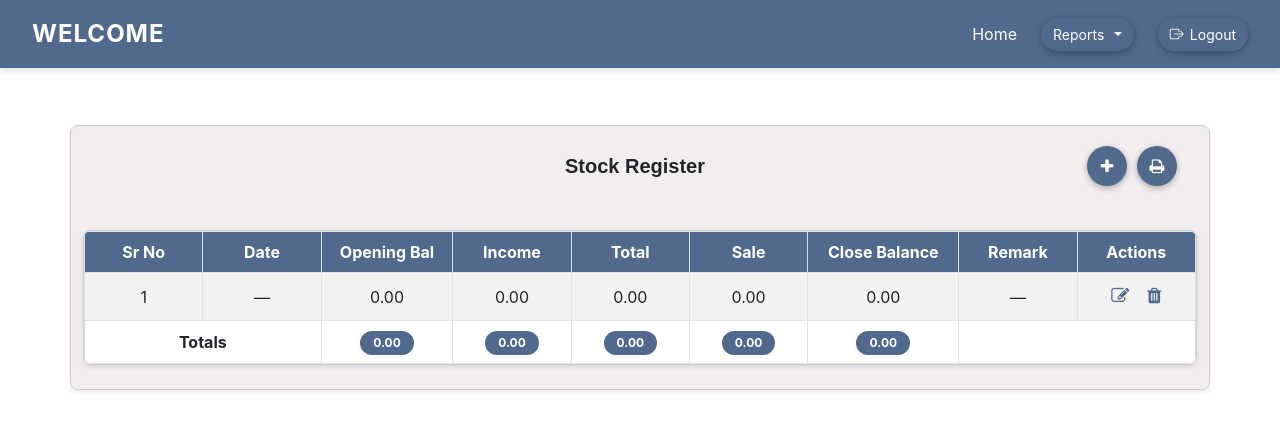
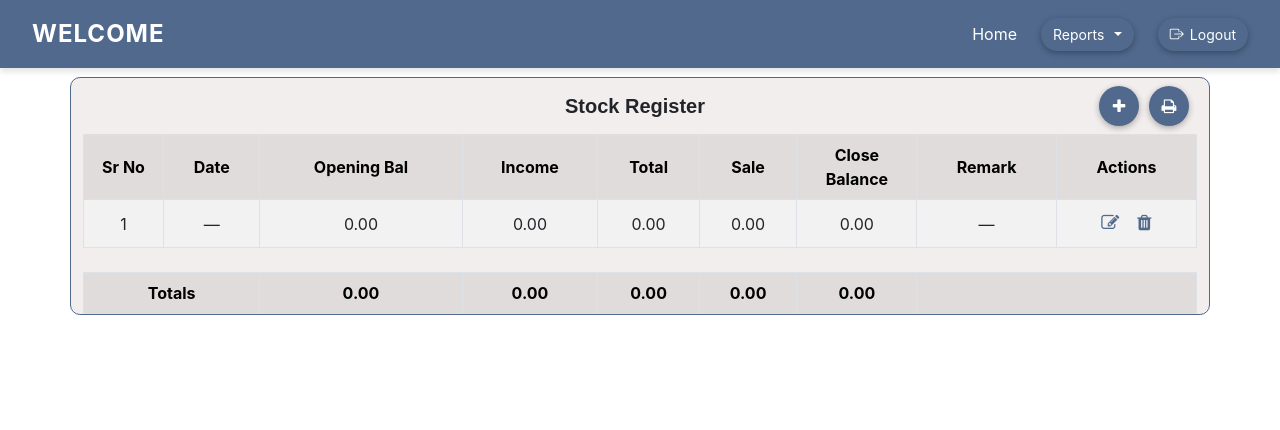
Before and after one commit to Sajjadkhusain/ExcelTransactionDetails, a React (Create React App) app: page /stock-rajester in a window 1280 px wide. Shown: the top 430 px of the page. Built offline with nearby package versions, Linux system fonts and the light colour scheme; sample sign-in values are in the browser's storage.

Commit message:
New UI change for Stock

```diff
--- a/src/component/StockData/Stock.css
+++ b/src/component/StockData/Stock.css
@@ -1,39 +1,75 @@
-/* Ensure table cells have consistent height */
-.table td,
-.table th {
-  vertical-align: middle;
-  min-width: 100px;
+.mainDiv {
+  margin-top: 77px;
+  border-radius: 10px;
+  border: 1px solid #50698d;
+  margin-top: 77px;
+  background-color: #f3eeee;
+}
+.subDiv {
+  display: flex;
+  align-items: center;
+  justify-content: space-between;
+  padding: 20px;
+  font-family: sans-serif;
+  position: relative;
+  padding: 8px;
+}
+.mainHeading {
+  font-size: 20px;
+  font-weight: bold;
+  text-align: center;
+  flex: 1;
+  text-decoration-color: #50698d;
+  text-decoration-thickness: 2px;
+}
+.circleBtn {
+  border-radius: 50%;
+  background-color: #50698d;
+  box-shadow: 0px 2px 6px rgba(0, 0, 0, 0.3);
+  color: #fff;
+  width: 40px;
+  height: 40px;
+  display: flex;
+  justify-content: center;
+  align-items: center;
+  padding: 0;
+}
+.circleBtn:hover {
+  background-color: #50698d;
+  color: #fff;
 }
 
-/* Make action buttons more compact */
-.btn-sm.p-1 {
-  padding: 0.15rem 0.35rem;
+/****************Table css****************************/
+.headingColor {
+  background-color: #e0dcdc !important;
+  /* background-color: #50698d !important; */
+  color: black !important;
+}
+.scrollable-wrapper {
+  max-height: 471px;
+  overflow-y: auto;
+  position: relative;
 }
 
-/* Responsive adjustments */
-@media (max-width: 768px) {
-  .table-responsive {
-    font-size: 0.9rem;
-  }
-  .form-control-sm {
-    padding: 0.15rem 0.3rem;
-    font-size: 0.8rem;
-  }
+.scrollable-table thead th {
+  position: sticky;
+  top: 0;
+  background: #fff;
+  z-index: 2;
 }
 
-.badge-custom {
-  display: inline-block;
-  background-color: #50698d;
-  color: white;
-  padding: 3px 13px;
-  border-radius: 20px;
+.scrollable-table tfoot td {
+  position: sticky;
+  bottom: 0;
+  background: #fff;
   font-weight: bold;
-  font-size: 12px;
+  z-index: 1;
 }
-.lblName {
-  text-align: left;
-  display: block;
+/******Toastify css *************/
+/* Add this to your CSS file */
+.custom-toast {
+  background-color: #50698d !important; /* Deep teal background */
+  color: #ffffff !important; /* White text */
   font-weight: bold;
-  font-size: 15px;
-  font-family: Arial, Helvetica, sans-serif;
+  border-radius: 8px;
 }
--- a/src/component/StockData/StockRajester.jsx
+++ b/src/component/StockData/StockRajester.jsx
@@ -1,9 +1,9 @@
 import React, { useState } from "react";
 import "./Stock.css";
 import Select from "react-select";
-
+import { ToastContainer, toast } from "react-toastify";
+import "react-toastify/dist/ReactToastify.css";
 const StockRajester = () => {
-  // Form state
   const [formData, setFormData] = useState({
     shopkeeperName: "",
     machineNumber: "",
@@ -92,7 +92,29 @@
     const currentRow = rows.find((row) => row.id === id);
 
     if (!currentRow.date || !currentRow.openingBal) {
-      alert("Please fill in Date and Opening Balance fields");
+      toast.success("Please Enter Date fields!", {
+        className: "custom-toast",
+        progressClassName: "custom-progress",
+        icon: (
+          <span
+            style={{
+              display: "inline-block",
+              width: "24px",
+              height: "24px",
+              borderRadius: "50%",
+              backgroundColor: "#ffff",
+              color: "#50698d",
+              textAlign: "center",
+              lineHeight: "24px",
+              fontSize: "16px",
+              fontWeight: "bold",
+            }}
+          >
+            ✔
+          </span>
+        ),
+      });
+      // alert("Please fill in Date and Opening Balance fields");
       return;
     }
 
@@ -343,48 +365,17 @@
     return `${day}-${monthName}-${year}`;
   };
   return (
-    <div className="container text-center card">
-      <div
-        style={{
-          display: "flex",
-          alignItems: "center",
-          justifyContent: "space-between",
-          padding: "20px",
-          fontFamily: "sans-serif",
-          position: "relative",
-        }}
-      >
+    <>
+      <div className="container mainDiv">
+        <div className="subDiv">
           <div style={{ width: "80px" }}></div>
-        <span
-          style={{
-            fontSize: "20px",
-            fontWeight: "bold",
-            textAlign: "center",
-            flex: 1,
-            textDecorationColor: "#50698d",
-            textDecorationThickness: "2px",
-          }}
-        >
-          Stock Register
-        </span>
+          <span className="mainHeading">Stock Register</span>
           {isFormSubmitted ? (
             <div style={{ display: "flex", gap: "10px" }}>
               <button
                 onClick={() => setIsFormSubmitted(false)}
-              className="btn"
+                className="btn circleBtn"
                 title="Back to list"
-              style={{
-                borderRadius: "50%",
-                backgroundColor: "#50698d",
-                color: "#fff",
-                boxShadow: "0px 2px 6px rgba(0,0,0,0.3)",
-                width: "40px",
-                height: "40px",
-                display: "flex",
-                justifyContent: "center",
-                alignItems: "center",
-                padding: 0,
-              }}
               >
                 <i className="fa fa-arrow-circle-left" aria-hidden="true"></i>
               </button>
@@ -393,50 +384,25 @@
             <div style={{ display: "flex", gap: "10px" }}>
               <button
                 onClick={() => setIsFormSubmitted(true)}
-              className="btn"
+                className="btn circleBtn"
                 title="Add"
-              style={{
-                borderRadius: "50%",
-                backgroundColor: "#50698d",
-                color: "#fff",
-                boxShadow: "0px 2px 6px rgba(0,0,0,0.3)",
-                width: "40px",
-                height: "40px",
-                display: "flex",
-                justifyContent: "center",
-                alignItems: "center",
-                padding: 0,
-              }}
               >
                 <i className="fa fa-plus" aria-hidden="true"></i>
               </button>
 
               <button
                 onClick={handlePrint}
-              className="btn"
+                className="btn circleBtn"
                 disabled={rows.length === 0}
                 title="Print"
-              style={{
-                borderRadius: "50%",
-                backgroundColor: "#50698d",
-                color: "#fff",
-                boxShadow: "0px 2px 6px rgba(0,0,0,0.3)",
-                width: "40px",
-                height: "40px",
-                display: "flex",
-                justifyContent: "center",
-                alignItems: "center",
-                padding: 0,
-              }}
               >
                 <i className="fa fa-print" aria-hidden="true"></i>
               </button>
             </div>
           )}
         </div>
-
+        <div className="ThirdDiv">
           {isFormSubmitted ? (
-        <div className="card-body">
             <form onSubmit={handleFormSubmit}>
               <div className="row">
                 <div className="col-md-4 mb-3">
@@ -487,7 +453,9 @@
 
                 <div className="col-md-4 mb-3">
                   <div className="form-group">
-                  <label className="form-label lblName">Taluka (तालुका)</label>
+                    <label className="form-label lblName">
+                      Taluka (तालुका)
+                    </label>
                     <input
                       type="text"
                       className="form-control"
@@ -588,34 +556,48 @@
                 </button>
               </div>
             </form>
-        </div>
           ) : (
-        <div className="card mt-4" id="printable-table">
-          <div className="card-body p-0">
-            <table className="table table-bordered table-striped mb-0">
+            <div
+              className="scrollable-wrapper"
+              style={{ border: "1px solid balck" }}
+            >
+              <table
+                className="table table-bordered table-striped mb-0 scrollable-table"
+                style={{ border: "1px solid balck" }}
+              >
                 <thead className="table-light">
                   <tr>
-                  <th className="headerColor text-center align-middle">
+                    <th
+                      style={{ width: "80px" }}
+                      className="text-center align-middle headingColor "
+                    >
                       Sr No
                     </th>
-                  <th className="headerColor text-center align-middle">Date</th>
-                  <th className="headerColor text-center align-middle">
+                    <th className="text-center align-middle headingColor ">
+                      Date
+                    </th>
+                    <th className="text-center align-middle headingColor ">
                       Opening Bal
                     </th>
-                  <th className="headerColor text-center align-middle">
+                    <th className="text-center align-middle headingColor ">
                       Income
                     </th>
-                  <th className="headerColor text-center align-middle">
+                    <th className="text-center align-middle headingColor ">
                       Total
                     </th>
-                  <th className="headerColor text-center align-middle">Sale</th>
-                  <th className="headerColor text-center align-middle">
+                    <th className="text-center align-middle headingColor ">
+                      Sale
+                    </th>
+                    <th
+                      style={{ width: "120px" }}
+                      className="text-center align-middle headingColor "
+                    >
                       Close Balance
                     </th>
-                  <th className="headerColor text-center align-middle">
+                    <th className="text-center align-middle headingColor ">
                       Remark
                     </th>
-                  <th className="headerColor text-center align-middle">
+                    <th className="text-center align-middle headingColor ">
                       Actions
                     </th>
                   </tr>
@@ -704,7 +686,11 @@
                             type="text"
                             value={row.remark}
                             onChange={(e) =>
-                            handleInputChange(row.id, "remark", e.target.value)
+                              handleInputChange(
+                                row.id,
+                                "remark",
+                                e.target.value
+                              )
                             }
                           />
                         ) : (
@@ -750,44 +736,44 @@
                       </td>
                     </tr>
                   ))}
-                <tr className="fw-bold">
-                  <td className="text-center align-middle" colSpan="2">
+                </tbody>
+                <div className="mt-4"></div>
+                <tfoot>
+                  <tr>
+                    <td
+                      className="text-center align-middle headingColor "
+                      colSpan="2"
+                    >
                       Totals
                     </td>
-                  <td className="text-center align-middle">
-                    <span className="badge-custom">
+                    <td className="text-center align-middle headingColor ">
                       {formatNumber(totals.openingBal)}
-                    </span>
                     </td>
-                  <td className="text-center align-middle">
-                    <span className="badge-custom ">
+                    <td className="text-center align-middle headingColor ">
                       {formatNumber(totals.aawak)}
-                    </span>
                     </td>
-                  <td className="text-center align-middle">
-                    <span className="badge-custom ">
+                    <td className="text-center align-middle headingColor ">
                       {formatNumber(totals.total)}
-                    </span>
                     </td>
-                  <td className="text-center align-middle">
-                    <span className="badge-custom">
+                    <td className="text-center align-middle headingColor ">
                       {formatNumber(totals.sale)}
-                    </span>
                     </td>
-                  <td className="text-center align-middle">
-                    <span className="badge-custom">
+                    <td className="text-center align-middle headingColor ">
                       {formatNumber(totals.closeBalance)}
-                    </span>
                     </td>
-                  <td colSpan="2"></td>
+
+                    <td
+                      className="text-center align-middle headingColor "
+                      colSpan="2"
+                    ></td>
                   </tr>
-              </tbody>
+                </tfoot>
               </table>
             </div>
+          )}
         </div>
-      )}
-      <div className="mt-4"></div>
       </div>
+    </>
   );
 };
 
```
Lines whose indentation alone changed are shown as unchanged.
